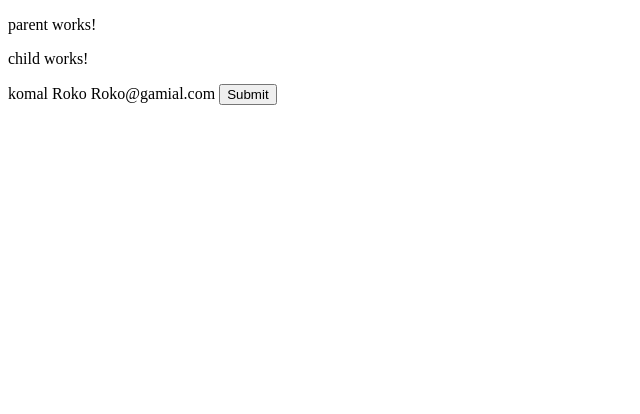
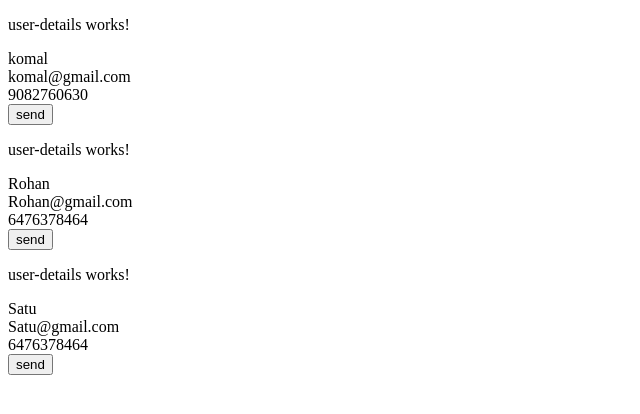
Before and after one commit to komal-suryavanshi-25/angular-demo, an Angular app: page / in a window 1280 px wide. Shown: the top 414 px of the page, without its empty margins (0-640 px from the left). Built offline with nearby package versions, Linux system fonts and the light colour scheme.

Commit message:
parentchild

```diff
--- a/src/app/app.html
+++ b/src/app/app.html
@@ -1,3 +1,3 @@
 <!-- <router-outlet></router-outlet> -->
 
-<app-parent></app-parent>
+<app-user-list></app-user-list>
--- a/src/app/app.ts
+++ b/src/app/app.ts
@@ -1,10 +1,11 @@
 import { Component, signal } from '@angular/core';
 import { RouterOutlet } from '@angular/router';
 import { Parent } from './parent/parent';
+import { UserList } from './user-list/user-list';
 
 @Component({
   selector: 'app-root',
-  imports: [RouterOutlet,Parent],
+  imports: [RouterOutlet,Parent,UserList],
   templateUrl: './app.html',
   styleUrl: './app.scss'
 })
--- /dev/null
+++ b/src/app/user-details/user-details.html
@@ -0,0 +1,8 @@
+<p>user-details works!</p>
+<div>{{userListChild.name}}</div>
+<div>{{userListChild.email}}</div>
+<div>{{userListChild.number}}</div>
+
+<div>
+    <button (click)="send1()"> send </button>
+</div>
--- /dev/null
+++ b/src/app/user-details/user-details.ts
@@ -0,0 +1,20 @@
+import { Component, EventEmitter, Input, Output } from '@angular/core';
+
+@Component({
+  selector: 'app-user-details',
+  imports: [],
+  templateUrl: './user-details.html',
+  styleUrl: './user-details.scss',
+})
+export class UserDetails {
+
+  @Input() userListChild : any= {
+
+  }
+
+  @Output() userdetails = new EventEmitter();
+  send1()
+  {
+    this.userdetails.emit('Koma');
+  }
+}
--- /dev/null
+++ b/src/app/user-list/user-list.html
@@ -0,0 +1,5 @@
+<div>
+  @for (user of userlist; track user) {
+    <app-user-details [userListChild]="user" (userdetails)="get($event)"></app-user-details>
+  }
+</div>
--- /dev/null
+++ b/src/app/user-list/user-list.ts
@@ -0,0 +1,37 @@
+import { Component } from '@angular/core';
+import { UserDetails } from '../user-details/user-details';
+import { email } from '@angular/forms/signals';
+
+@Component({
+  selector: 'app-user-list',
+  imports: [UserDetails],
+  templateUrl: './user-list.html',
+  styleUrl: './user-list.scss',
+})
+export class UserList {
+
+userlist = [
+  {
+    name :"komal",
+    email:"komal@gmail.com",
+    number:"9082760630"
+  },
+  {
+    name :"Rohan",
+    email:"Rohan@gmail.com",
+    number:"6476378464"
+  },
+  {
+    name :"Satu",
+    email:"Satu@gmail.com",
+    number:"6476378464"
+  }
+];
+
+get(event:any)
+{
+  console.log(event);
+
+}
+
+}
```
Also changed, not shown: src/app/user-details/user-details.scss (added), src/app/user-list/user-list.scss (added), 2 other files (tests, documents, lock files or other folders).
